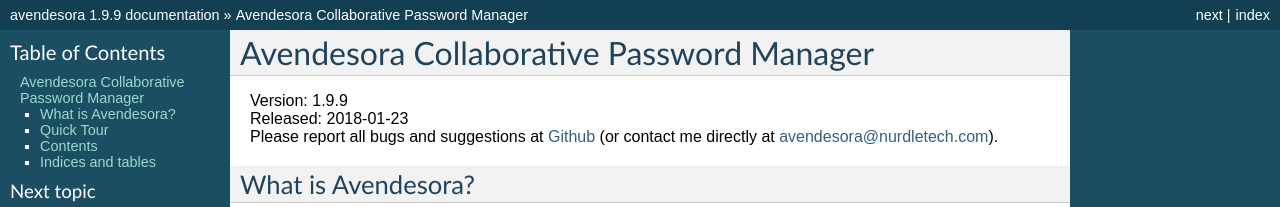
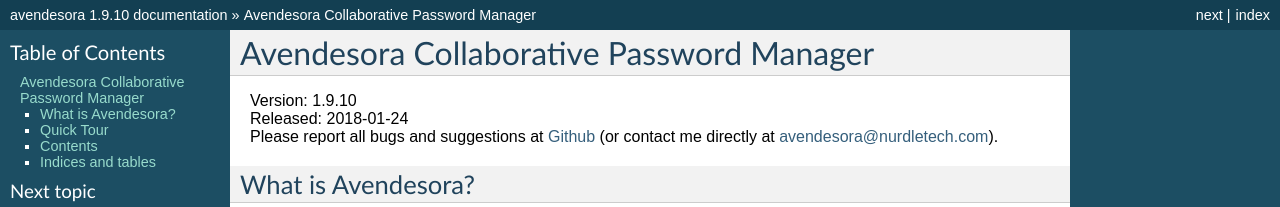
Before and after one commit to KenKundert/avendesora, a Sphinx documentation site: the page built from doc/index.rst, in a window 1280 px wide and 900 px high. Shown: the top 207 px of the window. Built offline with Sphinx 7.4.7, drawn with Linux system fonts in a browser that asks for light colours; some of the changed text lies outside the part shown.

Commit message:
bump version to 1.9.10

```diff
--- a/README.rst
+++ b/README.rst
@@ -19,8 +19,8 @@ Avendesora Collaborative Password Manager
     .. image:: https://img.shields.io/pypi/dm/avendesora.svg
         :target: https://pypi.python.org/pypi/avendesora/
 
-| Version: 1.9.9
-| Released: 2018-01-23
+| Version: 1.9.10
+| Released: 2018-01-24
 |
 
 Avendesora replaces the Abraxas, which are both alternatives to the traditional
--- a/avendesora/__init__.py
+++ b/avendesora/__init__.py
@@ -28,5 +28,5 @@ from .secrets import (
 # otherwise
 from . import command
 
-__version__ = '1.9.9'
-__released__ = '2018-01-23'
+__version__ = '1.9.10'
+__released__ = '2018-01-24'
--- a/doc/conf.py
+++ b/doc/conf.py
@@ -55,7 +55,7 @@ copyright = u'2017-2018, Ken Kundert'
 # built documents.
 #
 # The full version, including alpha/beta/rc tags.
-release = '1.9.9'
+release = '1.9.10'
 # The short X.Y version.
 version = '.'.join(release.split('.')[0:2])
 
--- a/doc/index.rst
+++ b/doc/index.rst
@@ -3,8 +3,8 @@
 Avendesora Collaborative Password Manager
 =========================================
 
-| Version: 1.9.9
-| Released: 2018-01-23
+| Version: 1.9.10
+| Released: 2018-01-24
 | Please report all bugs and suggestions at
   `Github <https://github.com/KenKundert/avendesora/issues>`_
   (or contact me directly at `avendesora@nurdletech.com
--- a/doc/releases.rst
+++ b/doc/releases.rst
@@ -51,7 +51,7 @@ Releases
     - Added 'vc' command as an alias for 'value --clipboard'.
 
 **Latest Development Version**:
-    | Version: 1.9.9
-    | Released: 2018-01-23
+    | Version: 1.9.10
+    | Released: 2018-01-24
 
     - Added support for *qutebrowser*.
--- a/setup.py
+++ b/setup.py
@@ -7,7 +7,7 @@ with open('README.rst') as file:
 
 setup(
     name = 'avendesora',
-    version = '1.9.9',
+    version = '1.9.10',
     author = 'Ken Kundert and Kale Kundert',
     author_email = 'avendesora@nurdletech.com',
     description = 'A password generator and account manager.',
```
Also changed, not shown: .bump.cfg.
